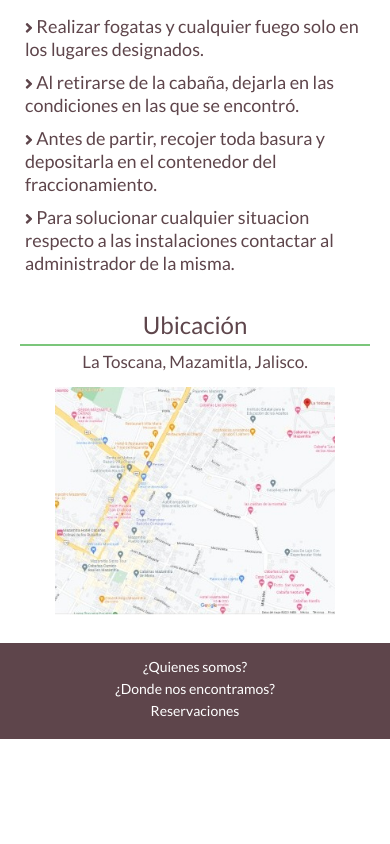
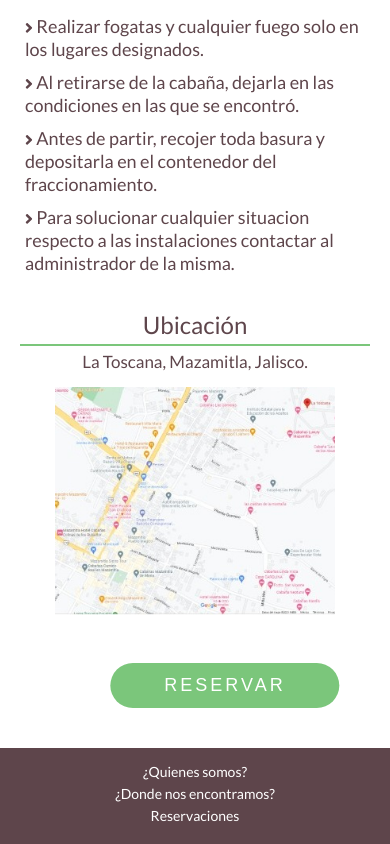
Before and after one commit to MirVill/cottages-mazamitla-app, a React (Create React App) app: page / in a window 390 px wide. Shown: the part 653-1497 px from the top of the page. Before the commit the page ends 1392 px from the top, so only its background shows below. Built offline with nearby package versions, Linux system fonts and the light colour scheme.

Commit message:
Added resevations btn

```diff
--- a/sass/Abstracts/_variables.scss
+++ b/sass/Abstracts/_variables.scss
@@ -16,6 +16,7 @@ $mobile-m-size: 380px;
 $title-l: 3rem;
 $title-m: 2.5rem;
 $title-s: 2.3rem;
+$title-xs: 2rem;
 $paragraph: 1.8rem;
 $paragraph-s: 1.7rem;
 $fa-font-path: '../../public/webfonts';
--- /dev/null
+++ b/sass/Utils/_btn.scss
@@ -0,0 +1,32 @@
+@import '../Abstracts/variables';
+.btn {
+  border: none;
+  margin: 3rem;
+  display: inline-block;
+  padding: 1.7rem 5.9rem;
+  font-size: $title-xs;
+  letter-spacing: .3rem;
+  border-radius: 4rem;
+  background-color: $color-primary;
+  color: $color-text-white;
+  text-transform: uppercase;
+  transition: all .2s;
+  position: relative;
+  left: 50%;
+  transform: translateX(-50%);
+  &:hover {
+    transform:translateX(-50%) translateY(-3px);
+    box-shadow: 0 1rem 2rem rgba(0, 0, 0, .2);
+  }
+  &:active {
+    transform:translateX(-50%) translateY(-1px);
+    box-shadow: 0 .5rem 1rem rgba(0, 0, 0, .2);
+  }
+}
+
+@media (max-width: $mobile-l-size) {
+  .btn {
+    font-size: $paragraph;
+    padding: 1.2rem 5.4rem;
+  }
+}
--- a/sass/main.scss
+++ b/sass/main.scss
@@ -5,6 +5,7 @@
 @import 'Abstracts/variables';
 @import 'Components/features';
 @import 'Utils/card';
+@import 'Utils/btn';
 @import 'components/LasCatarinas/informationLasCatarinas';
 @import 'components/location';
 @import 'components/scheduleAndRules'
--- a/src/Assets/Css/index.css
+++ b/src/Assets/Css/index.css
@@ -245,6 +245,33 @@ body {
   .card-transparent {
     padding: .5rem 1rem 0; } }
 
+.btn {
+  border: none;
+  margin: 3rem;
+  display: inline-block;
+  padding: 1.7rem 5.9rem;
+  font-size: 2rem;
+  letter-spacing: .3rem;
+  border-radius: 4rem;
+  background-color: #7BC67B;
+  color: #ffffff;
+  text-transform: uppercase;
+  transition: all .2s;
+  position: relative;
+  left: 50%;
+  transform: translateX(-50%); }
+  .btn:hover {
+    transform: translateX(-50%) translateY(-3px);
+    box-shadow: 0 1rem 2rem rgba(0, 0, 0, 0.2); }
+  .btn:active {
+    transform: translateX(-50%) translateY(-1px);
+    box-shadow: 0 0.5rem 1rem rgba(0, 0, 0, 0.2); }
+
+@media (max-width: 460px) {
+  .btn {
+    font-size: 1.8rem;
+    padding: 1.2rem 5.4rem; } }
+
 .info-container {
   justify-content: space-around;
   align-content: center;
--- a/src/Containers/LasCatarinasData.js
+++ b/src/Containers/LasCatarinasData.js
@@ -1,9 +1,11 @@
 import Gallery from '../Components/Gallery';
 import InformationLasCatarinas from '../Components/LasCatarinas/InformationLasCatarinas';
+import Button from '../Utils/Button';
 const LasCatarinasData = () => {
   return <div>
     <Gallery />
     <InformationLasCatarinas />
+    <Button text='Reservar'/>
   </div>
 };
 
--- /dev/null
+++ b/src/Utils/Button.js
@@ -0,0 +1,7 @@
+const Button = (props) => {
+  return <button className='btn' >
+    {props.text}
+  </button>
+};
+
+export default Button;
```
